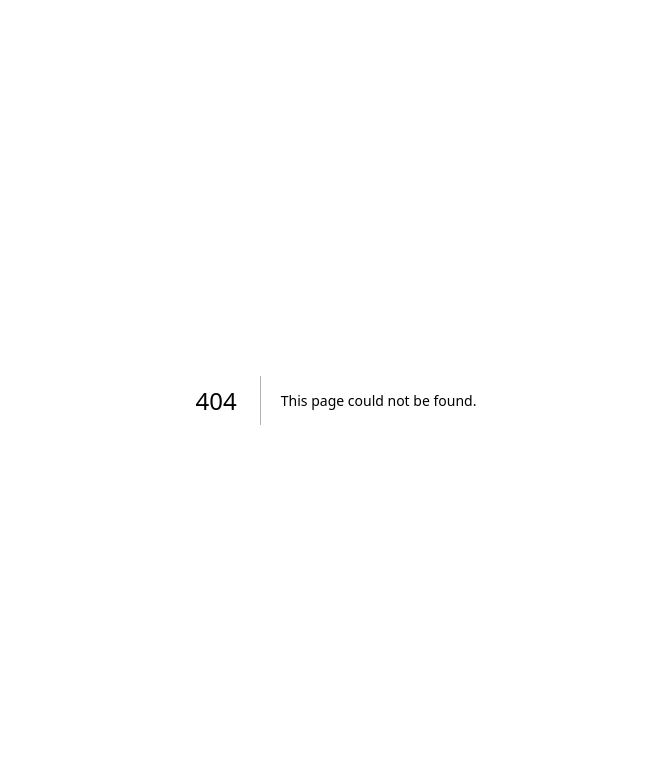
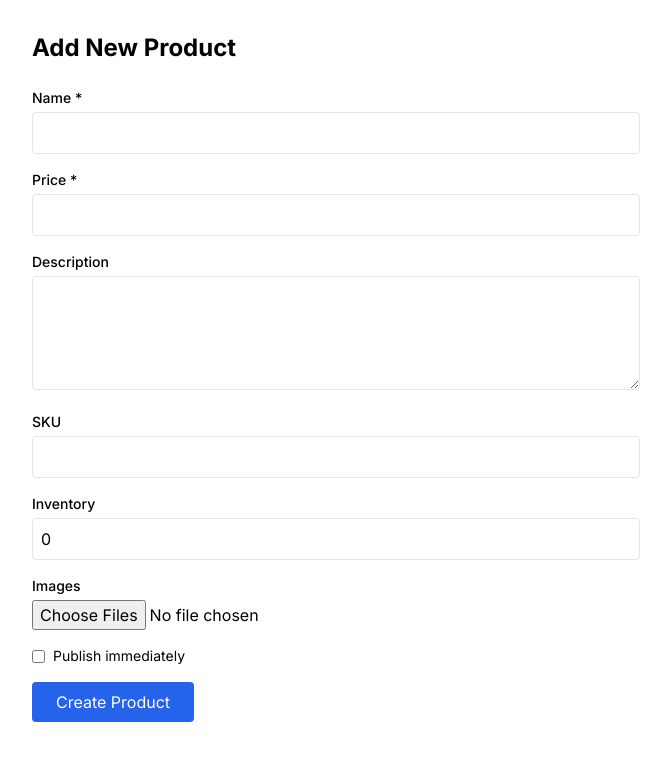
Before and after one commit to Rexinsider/ecommerce-storerex, a Next.js app: page /dashboard/products/new in a window 1280 px wide. Before the commit this address had no page. Shown: the top 760 px of the page, without its empty margins (304-975 px from the left). Built offline with nearby package versions, Linux system fonts and the light colour scheme; no server answers.

Commit message:
Create page.tsx

```diff
--- /dev/null
+++ b/app/(admin)/dashboard/products/new/page.tsx
@@ -0,0 +1,119 @@
+'use client'
+
+import { useState } from 'react'
+import { createBrowserClient } from '@/lib/supabase/client'
+import { useRouter } from 'next/navigation'
+
+export default function NewProduct() {
+  const [loading, setLoading] = useState(false)
+  const [images, setImages] = useState<File[]>([])
+  const router = useRouter()
+
+  const handleSubmit = async (e: React.FormEvent<HTMLFormElement>) => {
+    e.preventDefault()
+    setLoading(true)
+
+    const form = e.currentTarget
+    const formData = new FormData(form)
+    const supabase = createBrowserClient()
+
+    try {
+      // Upload images
+      const imageUrls = await Promise.all(
+        images.map(async (image) => {
+          const fileName = `${Date.now()}-${image.name}`
+          const { data } = await supabase.storage
+            .from('product-images')
+            .upload(fileName, image)
+
+          const { data: { publicUrl } } = supabase.storage
+            .from('product-images')
+            .getPublicUrl(data?.path || fileName)
+
+          return publicUrl
+        })
+      )
+
+      // Create product
+      const { error } = await supabase.from('products').insert({
+        name: formData.get('name'),
+        slug: (formData.get('name') as string)
+          .toLowerCase()
+          .replace(/[^a-z0-9]+/g, '-'),
+        description: formData.get('description'),
+        price: parseFloat(formData.get('price') as string),
+        sku: formData.get('sku'),
+        inventory_count: parseInt(formData.get('inventory') as string) || 0,
+        images: imageUrls,
+        is_published: formData.get('published') === 'on',
+      })
+
+      if (error) throw error
+
+      router.push('/dashboard')
+      router.refresh()
+    } catch (error) {
+      console.error('Error:', error)
+      alert('Failed to create product')
+    } finally {
+      setLoading(false)
+    }
+  }
+
+  return (
+    <div className="max-w-2xl mx-auto p-8">
+      <h1 className="text-2xl font-bold mb-6">Add New Product</h1>
+
+      <form onSubmit={handleSubmit} className="space-y-4">
+        <div>
+          <label className="block text-sm font-medium mb-1">Name *</label>
+          <input name="name" required className="w-full p-2 border rounded" />
+        </div>
+
+        <div>
+          <label className="block text-sm font-medium mb-1">Price *</label>
+          <input name="price" type="number" step="0.01" required className="w-full p-2 border rounded" />
+        </div>
+
+        <div>
+          <label className="block text-sm font-medium mb-1">Description</label>
+          <textarea name="description" rows={4} className="w-full p-2 border rounded" />
+        </div>
+
+        <div>
+          <label className="block text-sm font-medium mb-1">SKU</label>
+          <input name="sku" className="w-full p-2 border rounded" />
+        </div>
+
+        <div>
+          <label className="block text-sm font-medium mb-1">Inventory</label>
+          <input name="inventory" type="number" defaultValue="0" className="w-full p-2 border rounded" />
+        </div>
+
+        <div>
+          <label className="block text-sm font-medium mb-1">Images</label>
+          <input
+            type="file"
+            multiple
+            accept="image/*"
+            onChange={(e) => setImages(Array.from(e.target.files || []))}
+            className="w-full"
+          />
+        </div>
+
+        <label className="flex items-center gap-2">
+          <input type="checkbox" name="published" />
+          <span className="text-sm">Publish immediately</span>
+        </label>
+
+        <button
+          type="submit"
+          disabled={loading}
+          className="bg-blue-600 text-white px-6 py-2 rounded hover:bg-blue-700 disabled:opacity-50"
+        >
+          {loading ? 'Creating...' : 'Create Product'}
+        </button>
+      </form>
+    </div>
+  )
+}
```
